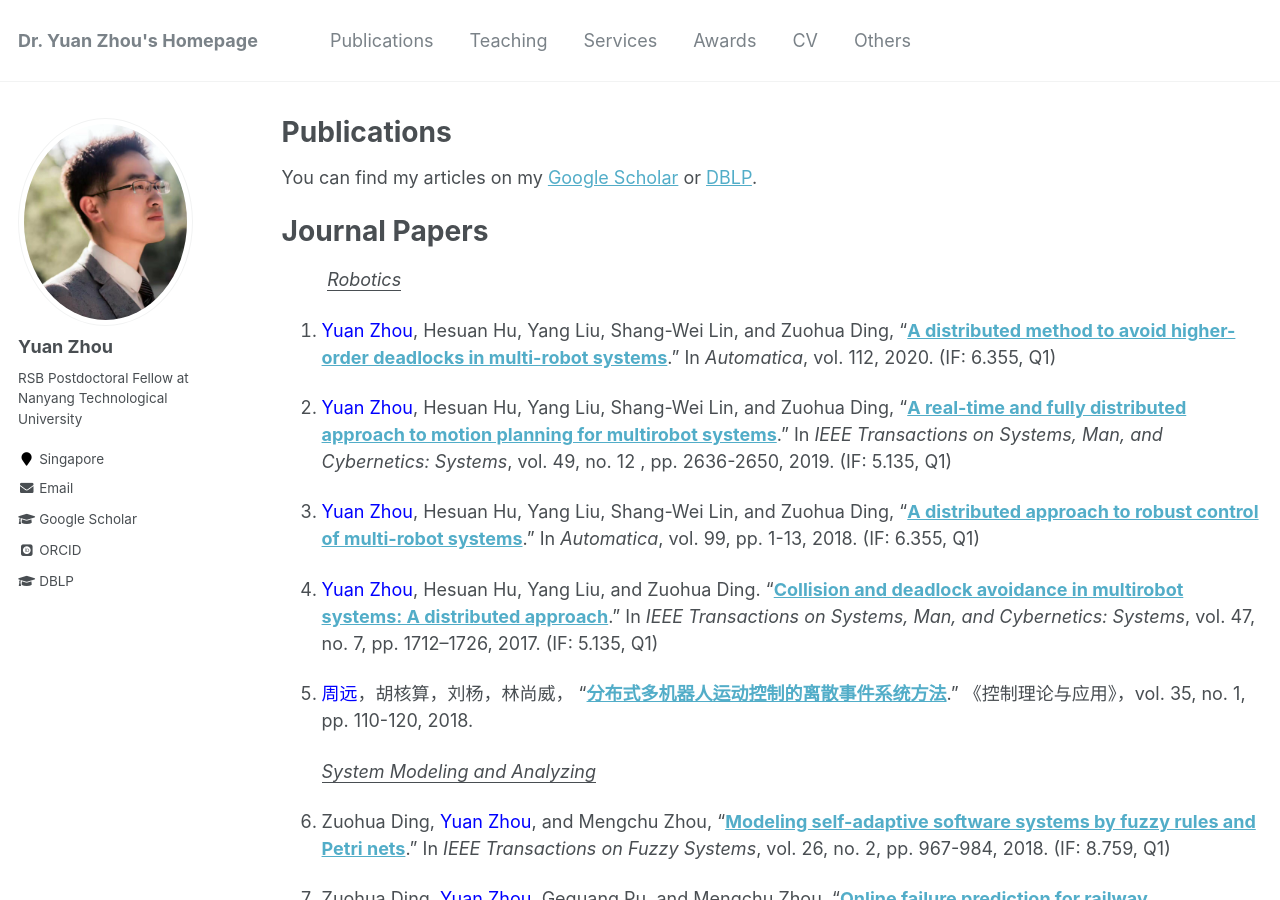
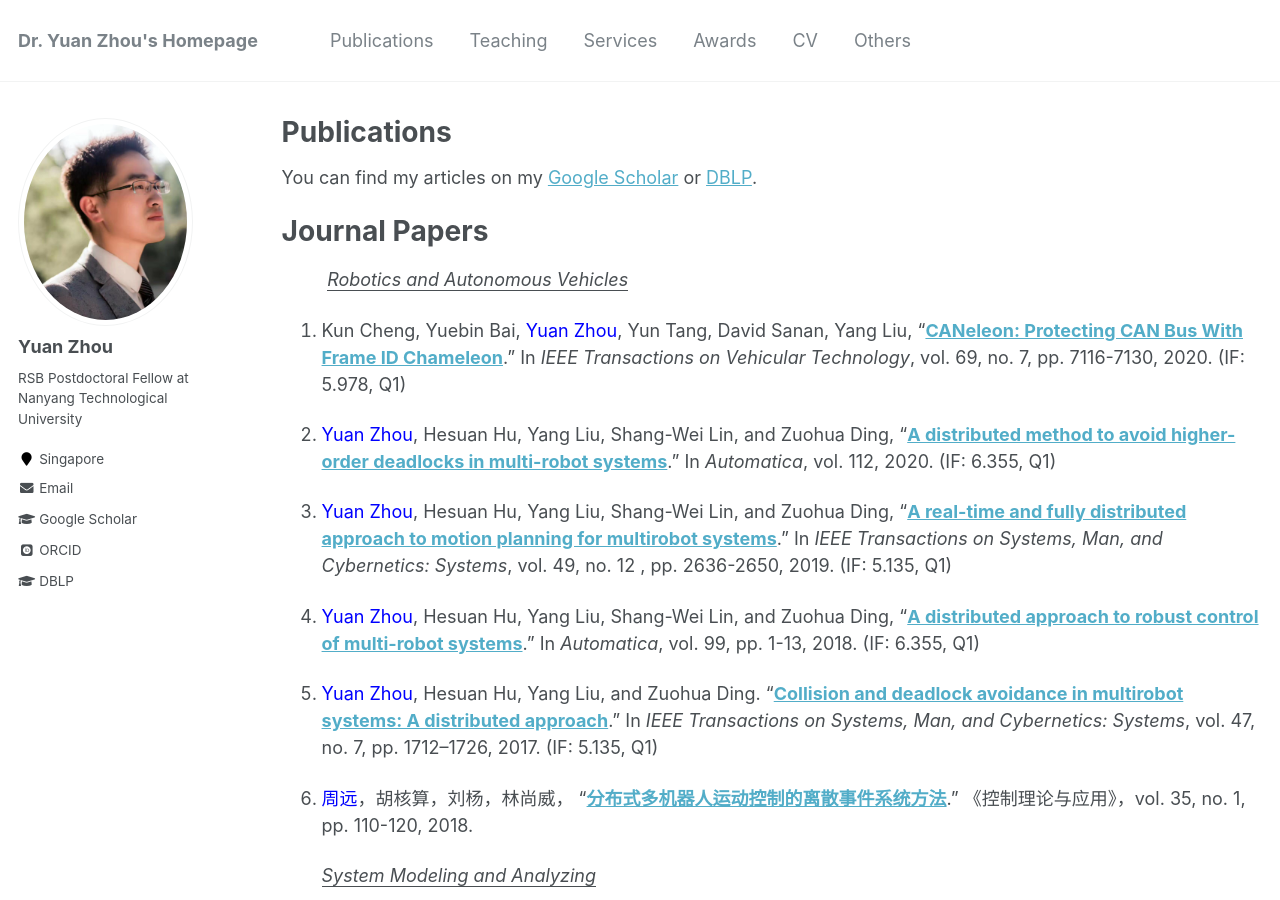
Before and after one commit to yuanzhou-yzhou/yuanzhou-yzhou.github.io, a Jekyll site: the page built from _pages/publications.md, in a window 1280 px wide and 900 px high. Built offline with Jekyll 4.4.1, drawn with Linux system fonts in a browser that asks for light colours; some web fonts are replaced; comment, search, counter and statistics services are not loaded; some of the changed text lies outside the part shown.

Commit message:
Update publications.md

```diff
--- a/_pages/publications.md
+++ b/_pages/publications.md
@@ -12,7 +12,9 @@ You can find my articles on my [Google Scholar](https://scholar.google.com/citat
 ======
 
 &nbsp;&nbsp;&nbsp;&nbsp;&nbsp;&nbsp;&nbsp;&nbsp;
-*<u>Robotics</u>*
+*<u>Robotics and Autonomous Vehicles</u>*
+
+1.  Kun Cheng, Yuebin Bai, <span style="color:blue">Yuan Zhou</span>, Yun Tang, David Sanan, Yang Liu, "**[CANeleon: Protecting CAN Bus With Frame ID Chameleon](https://ieeexplore.ieee.org/abstract/document/9079183)**." In *IEEE Transactions on Vehicular Technology*, vol. 69, no. 7, pp. 7116-7130, 2020. (IF: 5.978, Q1)
 
 1. <span style="color:blue">Yuan Zhou</span>, Hesuan Hu, Yang Liu, Shang-Wei Lin, and Zuohua Ding, "**[A distributed method to avoid higher-order deadlocks in multi-robot systems](https://www.sciencedirect.com/science/article/pii/S0005109819305692)**." In *Automatica*, vol. 112, 2020. (IF: 6.355, Q1)
 
@@ -57,7 +59,7 @@ You can find my articles on my [Google Scholar](https://scholar.google.com/citat
 ======
 
 &nbsp;&nbsp;&nbsp;&nbsp;&nbsp;&nbsp;&nbsp;&nbsp;
-*<u>Robotics</u>*
+*<u>Robotics and Autonomous Vehicles</u>*
 
 1. Yixing Luo, Yijun Yu, Zhi Jin, Yao Li, Zuohua Ding,  <span style="color:blue">Yuan Zhou</span>, Yang Liu, "**Privacy-Aware UAV Flights through Self-Configuring Motion Planning**." In *International Conference on Robotics and Automation (ICRA 2020)*, 2020.
 
```
